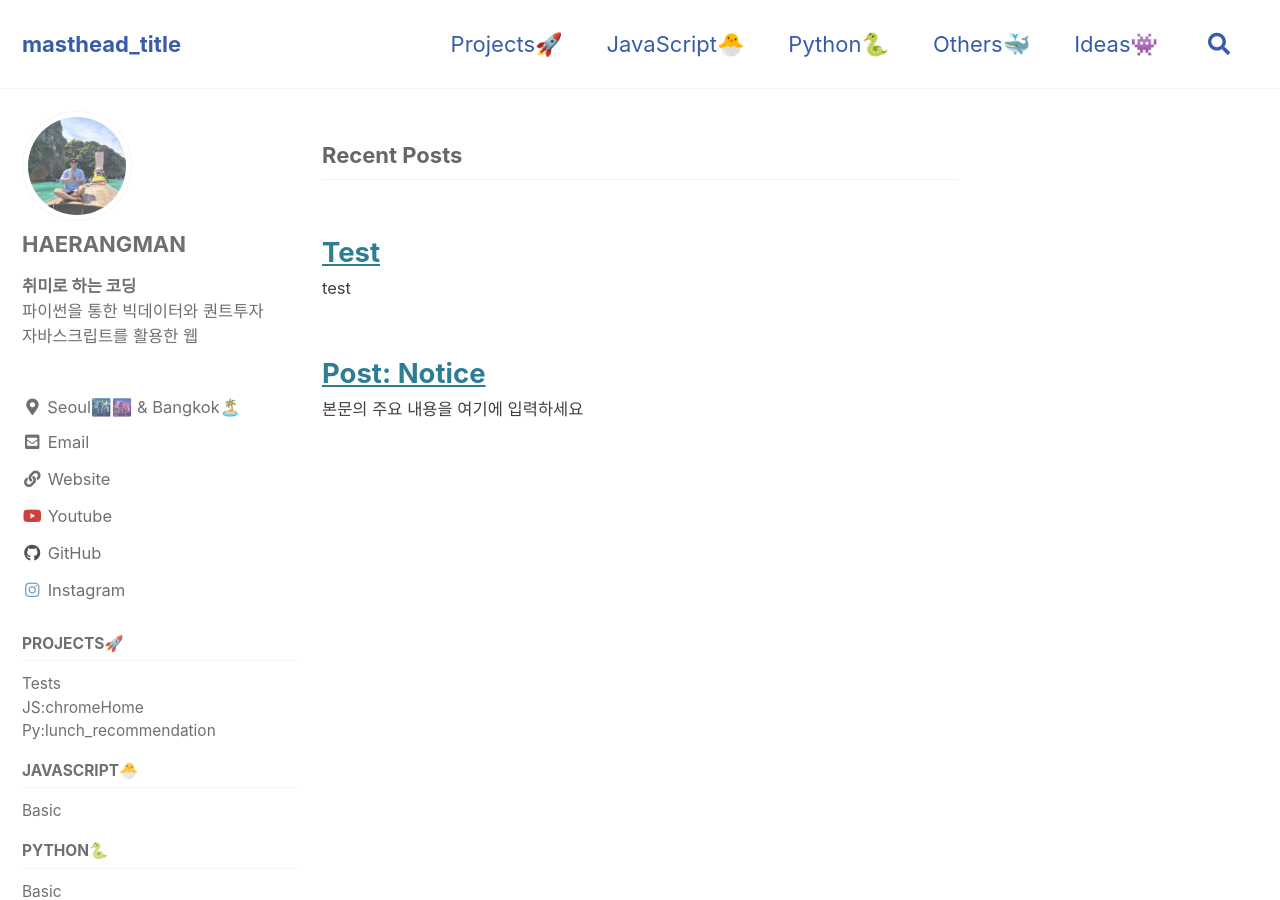
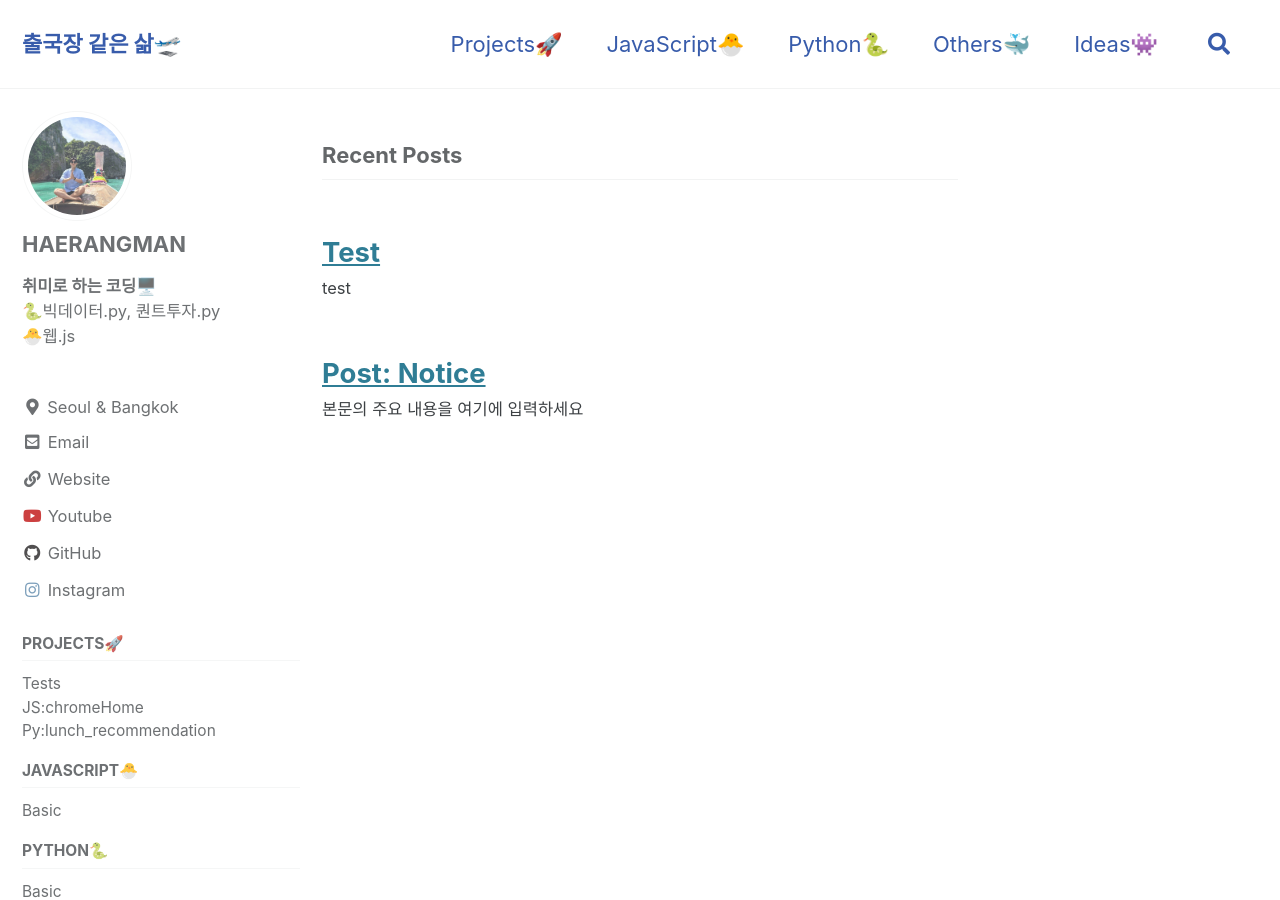
Before and after one commit to HAERANGMAN/HAERANGMAN.github.io, a Jekyll site: the page built from index.html, in a window 1280 px wide and 900 px high. Built offline with Jekyll 4.4.1, drawn with Linux system fonts in a browser that asks for light colours; cached includes are drawn as plain includes; the list of posts is cut into pages by our own code.

Commit message:
Update _config.yml

```diff
--- a/_config.yml
+++ b/_config.yml
@@ -16,7 +16,7 @@ minimal_mistakes_skin    : "default" # "air" , "aqua", "contrast", "dark", "dirt
 
 # Site Settings
 locale                   : "kr-KR"
-title                    : "HAERANGMAN" #tab에서 이름
+title                    : "🏝️HAERANGMAN's Log" #tab에서 이름
 title_separator          : "" #원래는 이거 "-"
 subtitle                 : "" #타이틀_부제 # site tagline that appears below site title in masthead
 name                     : "HAERANGMAN"
@@ -26,7 +26,7 @@ baseurl                  : "" # the subpath of your site, e.g. "/blog"
 repository               : "HAERANGMAN/HAERANGMAN.github.io"
 teaser                   : #"/assets/Image/1666960590162.jpg"
 logo                     : #타이틀 왼쪽 로고임 #"/assets/Image/1558687692016.jpg"
-masthead_title           : "masthead_title" #타이틀_메인, use " " for no title
+masthead_title           : "출국장 같은 삶🛫" #타이틀_메인, use " " for no title
 # breadcrumbs              : false # true, false (default)
 words_per_minute         : 200
 comments:
@@ -104,8 +104,8 @@ analytics:
 author:
   name             : "HAERANGMAN"
   avatar           : "/assets/Image/1666960590162.jpg" #프로필사진
-  bio              : "**취미로 하는 코딩**<br>파이썬을 통한 빅데이터와 퀀트투자<br>자바스크립트를 활용한 웹<br><br>"
-  location         : "Seoul🌃🌆 & Bangkok🏝️"
+  bio              : "**취미로 하는 코딩🖥️**<br>🐍빅데이터.py, 퀀트투자.py<br>🐣웹.js<br><br>"
+  location         : "Seoul & Bangkok"
 #   email            : "abcrang@gmail.com"
   links:
     - label: "Email"
```
